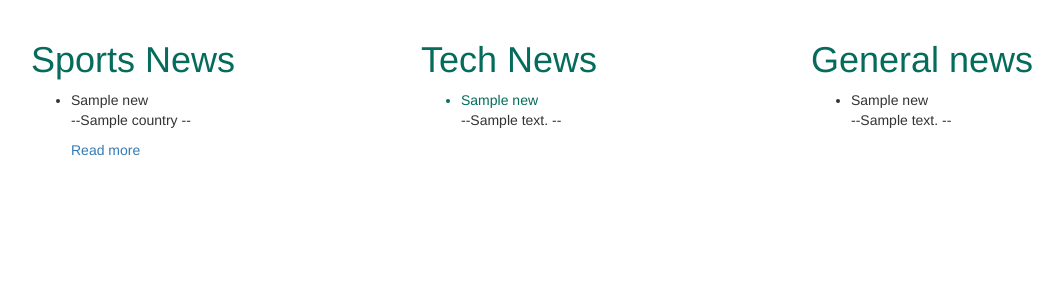
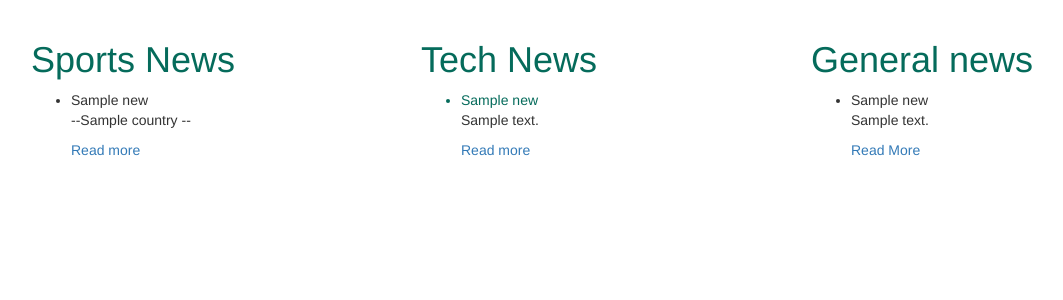
Before and after one commit to joey57/News-Headlines, a Flask app: template app/templates/index.html in a window 1280 px wide. Shown: the part 52-352 px from the top of the page, without its empty margins (39-1102 px from the left). Run offline with Flask 2, Linux system fonts and the light colour scheme; the template is opened without the code that fills it: most values are stand-ins (such as "Sample title", 1, 10 or a date in 2020); parts of the project's set-up code (start-up, migrations or seed data) failed here and were passed over; some libraries are stand-ins or nearby versions.

Commit message:
add news id link

```diff
--- a/app/templates/index.html
+++ b/app/templates/index.html
@@ -26,7 +26,8 @@
       <ul>
           {% for all_news in technology %}
           <li style="color: #056b5b">{{all_news.name}}</li>
-          <p> --{{all_news.description}} -- </p>
+          <p>{{all_news.description}}</p>
+          <p><a href="/articles/{{ all_news.id}}">Read more</a></p>
            {% endfor %}
       </ul>
     </div>
@@ -35,7 +36,8 @@
       <ul>
          {% for all_news in general %}
          <li>{{all_news.name}}</li>
-         <p> --{{all_news.description}} -- </p>
+         <p>{{all_news.description}}</p>
+         <p><a href="/articles/{{al_news.id}}">Read More</a></p>
          {% endfor %}
       </ul>
 
```
